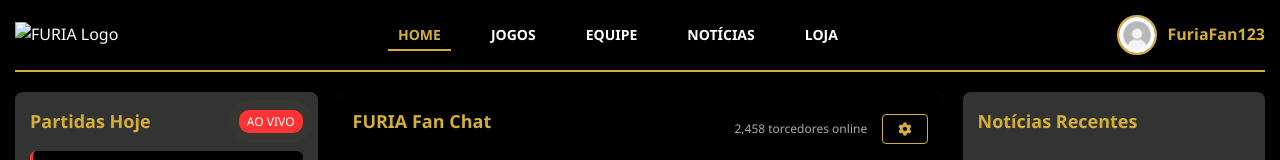
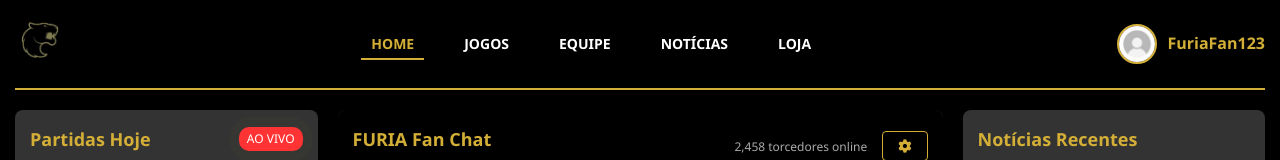
Before and after one commit to Vitinho0102/Furia-Fan-chat, a plain HTML site: page index.html in a window 1280 px wide. Shown: the top 160 px of the page. Drawn offline with Linux system fonts and the light colour scheme; files whose address does not match are found by name.

Commit message:
Update index.html

```diff
--- a/index.html
+++ b/index.html
@@ -14,7 +14,7 @@
         <!-- Header -->
         <header class="header">
             <div class="logo">
-                <img src="imagens/LogoDourada.jpeg" alt="FURIA Logo" />
+                <img src="LogoDourada.jpeg" alt="FURIA Logo" />
             </div>
             <nav class="nav">
                 <ul>
```
